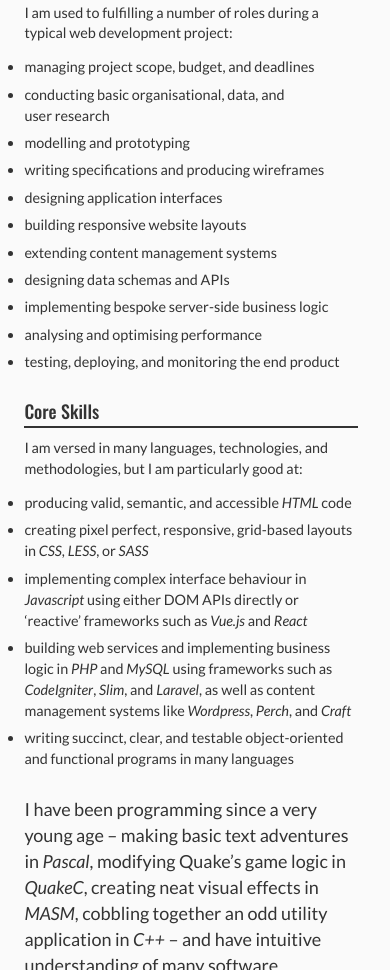
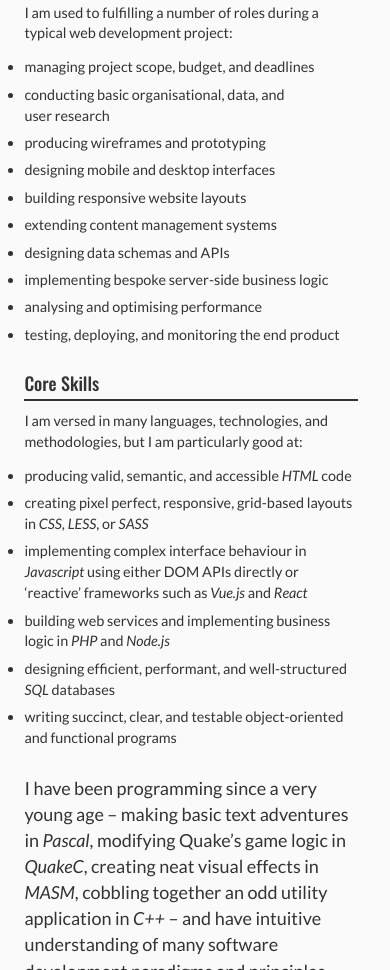
Before and after one commit to chromice/chromice.github.io, a plain HTML site: page index.html in a window 390 px wide. Shown: the part 498-1468 px from the top of the page. Drawn offline with nearby package versions, Linux system fonts and the light colour scheme; a web font is replaced by a local one.

Commit message:
Edit skills

```diff
--- a/index.html
+++ b/index.html
@@ -28,15 +28,14 @@
 				<ul>
 					<li>managing project scope, budget, and&nbsp;deadlines</li>
 					<li>conducting basic organisational, data, and user&nbsp;research</li>
-					<li>modelling and&nbsp;prototyping</li>
-					<li>writing specifications and producing&nbsp;wireframes</li>
-					<li>designing application&nbsp;interfaces</li>
+					<li>producing wireframes and&nbsp;prototyping</li>
+					<li>designing mobile and desktop&nbsp;interfaces</li>
 					<li>building responsive website&nbsp;layouts</li>
 					<li>extending content management&nbsp;systems</li>
 					<li>designing data schemas and&nbsp;APIs</li>
 					<li>implementing bespoke server-side business&nbsp;logic</li>
 					<li>analysing and optimising&nbsp;performance</li>
-					<li>testing, deploying, and monitoring the end product</li>
+					<li>testing, deploying, and monitoring the end&nbsp;product</li>
 				</ul>
 			</aside>
 
@@ -49,8 +48,9 @@
 					<li>producing valid, semantic, and accessible <em>HTML</em>&nbsp;code</li>
 					<li>creating pixel perfect, responsive, grid-based layouts in&nbsp;<em>CSS</em>, <em>LESS</em>, or <em>SASS</em></li>
 					<li>implementing complex interface behaviour in <em>Javascript</em> using either DOM APIs directly or &lsquo;reactive&rsquo; frameworks such as <em>Vue.js</em> and&nbsp;<em>React</em></li>
-					<li>building web services and implementing business logic in <em>PHP</em> and <em>MySQL</em> using frameworks such as <em>CodeIgniter</em>, <em>Slim</em>, and <em>Laravel</em>, as well as content management systems like <em>Wordpress</em>, <em>Perch</em>, and&nbsp;<em>Craft</em></li>
-					<li>writing succinct, clear, and testable object-oriented and functional programs in many&nbsp;languages</li>
+					<li>building web services and implementing business logic in <em>PHP</em> and&nbsp;<em>Node.js</em></li>
+					<li>designing efficient, performant, and well-structured <em>SQL</em>&nbsp;databases</li>
+					<li>writing succinct, clear, and testable object-oriented and functional&nbsp;programs</li>
 				</ul>
 			</aside>
 
@@ -89,7 +89,6 @@
 				<p>Having no idea of what functionality should be included in the minimal viable product specification, I decided that the best course of action would be to build a prototype and use it for a few months to validate the core concept, expose any limitations, and gather a dataset that could drive future design decisions. It just had to help me track my time and break it down by activity and&nbsp;date.</p>
 
 				<div class="double">
-
 					<figure class="concept">
 						<img src="/content/timers_concept_2.jpg">
 					</figure>
```
